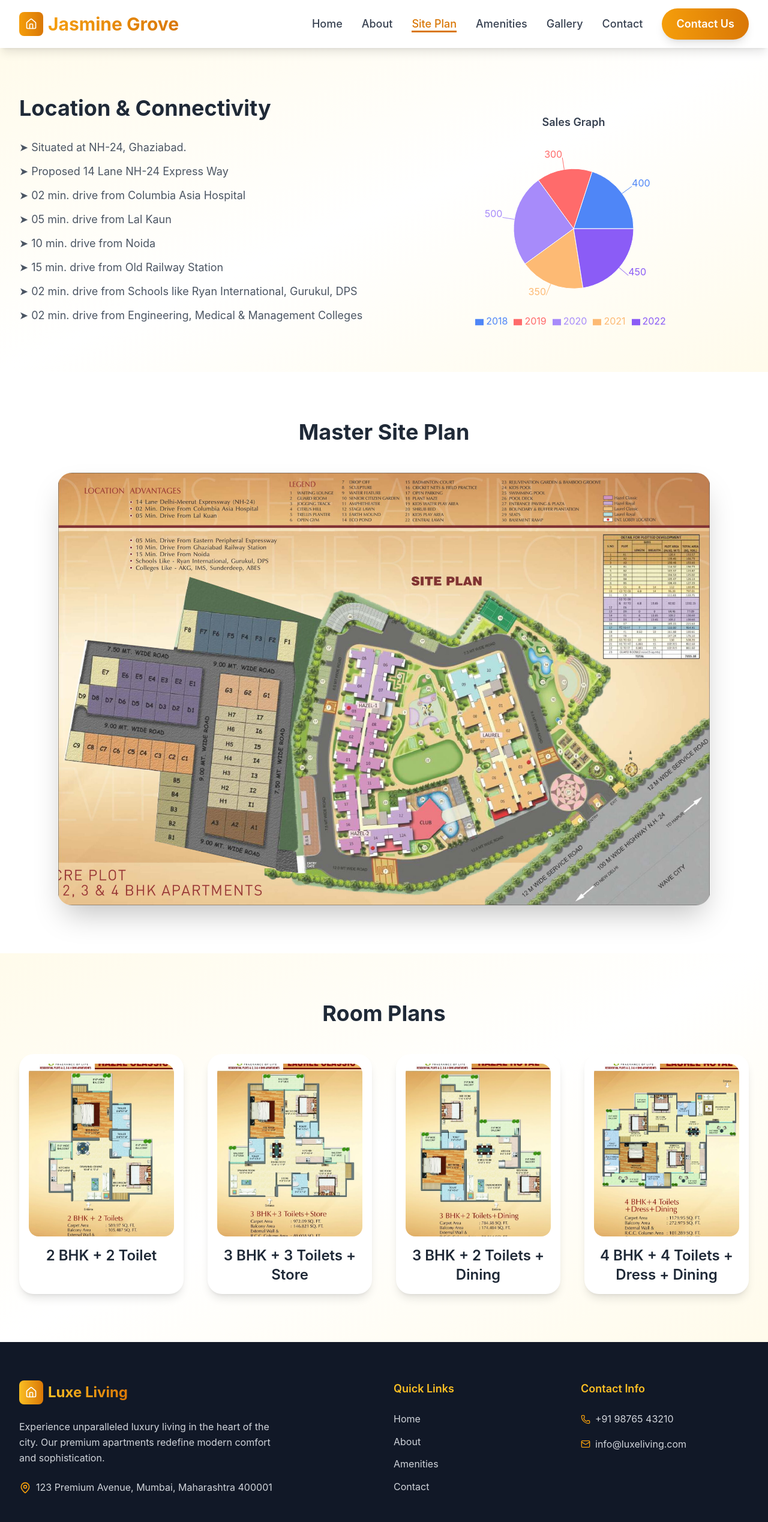
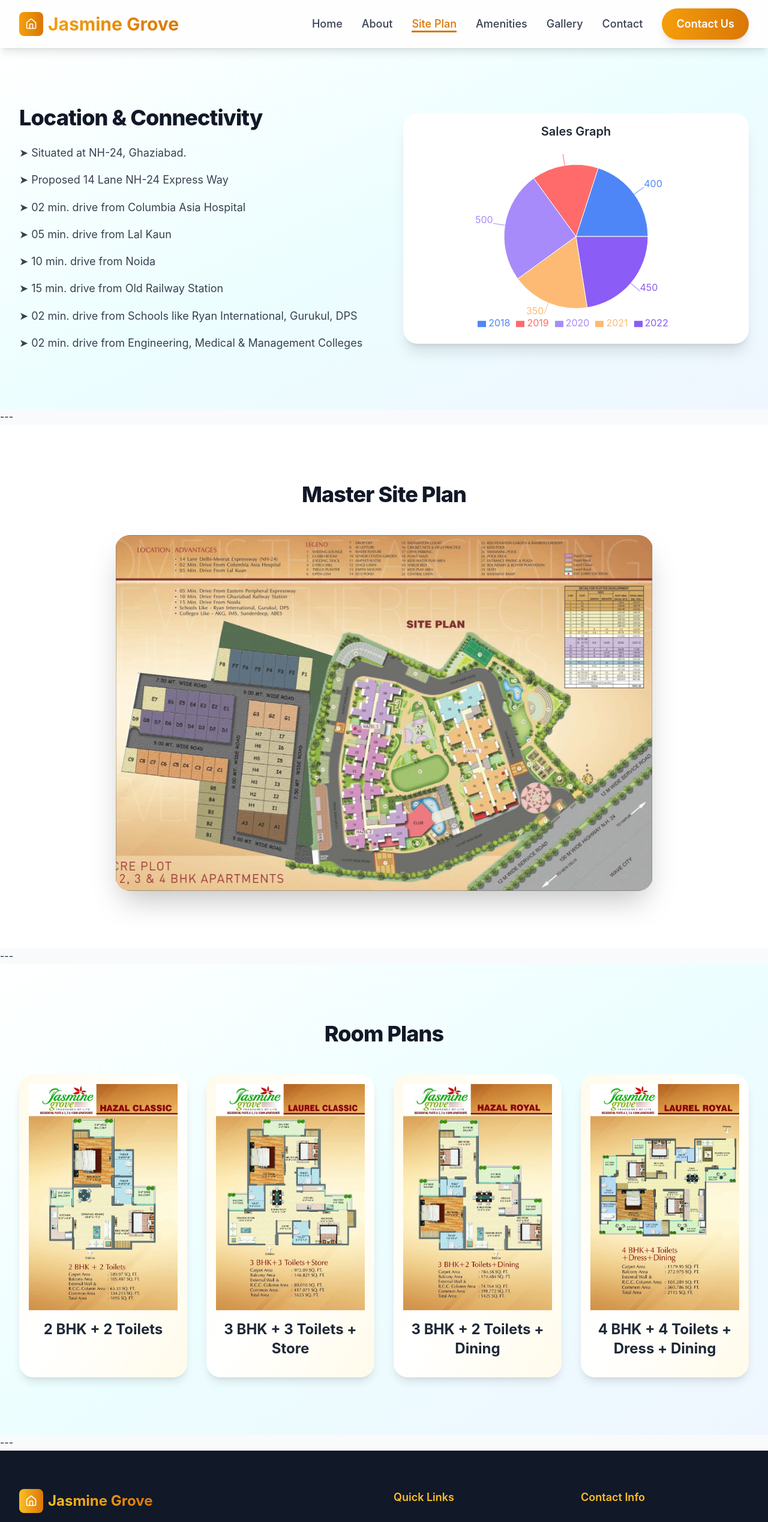
Before and after one commit to AgarwalArsh11/Jasmine-grove, a React (Create React App) app: page /siteplan in a window 1280 px wide. Shown: the top 2537 px of the page at 60% size. Built offline with nearby package versions, Linux system fonts and the light colour scheme.

Commit message:
Updated sitePlan and footer

```diff
--- a/src/components/Footer.jsx
+++ b/src/components/Footer.jsx
@@ -1,6 +1,6 @@
-import React from 'react';
-import { Link } from 'react-router-dom';
-import { Home, Phone, Mail, MapPin } from 'lucide-react';
+import React from "react";
+import { Link } from "react-router-dom";
+import { Home, Phone, Mail, MapPin } from "lucide-react";
 
 const Footer = () => {
   return (
@@ -13,25 +13,31 @@ const Footer = () => {
                 <Home className="w-5 h-5 text-white" />
               </div>
               <span className="text-2xl font-bold bg-gradient-to-r from-amber-400 to-amber-600 bg-clip-text text-transparent">
-                Luxe Living
+                Jasmine Grove
               </span>
             </Link>
             <p className="text-gray-300 mb-6 max-w-md leading-relaxed">
-              Experience unparalleled luxury living in the heart of the city. Our premium apartments redefine modern comfort and sophistication.
+              Experience unparalleled luxury living in the heart of the city.
+              Our premium apartments redefine modern comfort and sophistication.
             </p>
             <div className="flex items-center space-x-2 text-gray-300">
               <MapPin className="w-5 h-5 text-amber-500" />
-              <span>123 Premium Avenue, Mumbai, Maharashtra 400001</span>
+              <span>
+                {" "}
+                Delhi Meerut Expressway, NH-24, Ghaziabad, Uttar Pradesh 201002
+              </span>
             </div>
           </div>
 
           <div>
-            <h4 className="text-lg font-semibold mb-6 text-amber-400">Quick Links</h4>
+            <h4 className="text-lg font-semibold mb-6 text-amber-400">
+              Quick Links
+            </h4>
             <ul className="space-y-3">
-              {['Home', 'About', 'Amenities', 'Contact'].map((link) => (
+              {["Home", "About", "Amenities", "Contact"].map((link) => (
                 <li key={link}>
                   <Link
-                    to={link === 'Home' ? '/' : `/${link.toLowerCase()}`}
+                    to={link === "Home" ? "/" : `/${link.toLowerCase()}`}
                     className="text-gray-300 hover:text-amber-400 transition-colors duration-300"
                   >
                     {link}
@@ -42,15 +48,17 @@ const Footer = () => {
           </div>
 
           <div>
-            <h4 className="text-lg font-semibold mb-6 text-amber-400">Contact Info</h4>
+            <h4 className="text-lg font-semibold mb-6 text-amber-400">
+              Contact Info
+            </h4>
             <ul className="space-y-4">
               <li className="flex items-center space-x-2">
                 <Phone className="w-4 h-4 text-amber-500" />
-                <span className="text-gray-300">+91 98765 43210</span>
+                <span className="text-gray-300">+91-9015750750</span>
               </li>
               <li className="flex items-center space-x-2">
                 <Mail className="w-4 h-4 text-amber-500" />
-                <span className="text-gray-300">info@luxeliving.com</span>
+                <span className="text-gray-300">info@jasminegrove.co.in</span>
               </li>
             </ul>
           </div>
--- a/src/hooks/hooks.js
+++ b/src/hooks/hooks.js
@@ -23,7 +23,7 @@ export const useIntersectionObserver = (options = {}) => {
 
     const observer = new IntersectionObserver(([entry]) => {
       setIsIntersecting(entry.isIntersecting);
-    }, { threshold: 0.1, ...options });
+    }, { threshold: 0.5, ...options });
 
     observer.observe(elementRef);
     return () => observer.disconnect();
--- a/src/pages/SitePlan.jsx
+++ b/src/pages/SitePlan.jsx
@@ -1,11 +1,5 @@
 import React, { useState } from "react";
-import {
-  PieChart,
-  Pie,
-  Cell,
-  Legend,
-  ResponsiveContainer,
-} from "recharts";
+import { PieChart, Pie, Cell, Legend, ResponsiveContainer } from "recharts";
 
 // Import images
 import sitePlanImg from "../assets/siteplan/large-plan.jpg";
@@ -30,29 +24,32 @@ const SitePlan = () => {
   const [selectedImg, setSelectedImg] = useState(null);
 
   return (
-    <div className="min-h-screen pt-20">
-
-      {/* Location & Connectivity */}
-      <section className="py-20 bg-gradient-to-br from-amber-50 via-white to-amber-50">
-        <div className="max-w-7xl mx-auto px-4 sm:px-6 lg:px-8 grid lg:grid-cols-2 gap-12 items-center">
+    <div className="min-h-screen pt-20 bg-gray-50">
+      {/* Location & Connectivity Section */}
+      <section className="py-24 bg-gradient-to-br from-white via-cyan-50 to-blue-50">
+        <div className="max-w-7xl mx-auto px-4 sm:px-6 lg:px-8 grid lg:grid-cols-2 gap-16 items-center">
           <div>
-            <h2 className="text-4xl font-bold text-gray-800 mb-8">
+            <h2 className="text-4xl font-extrabold text-gray-900 mb-6 tracking-tight">
               Location & Connectivity
             </h2>
-            <ul className="space-y-3 text-lg text-gray-600">
+            <ul className="space-y-4 text-lg text-gray-700 leading-relaxed">
               <li>➤ Situated at NH-24, Ghaziabad.</li>
               <li>➤ Proposed 14 Lane NH-24 Express Way</li>
               <li>➤ 02 min. drive from Columbia Asia Hospital</li>
               <li>➤ 05 min. drive from Lal Kaun</li>
               <li>➤ 10 min. drive from Noida</li>
               <li>➤ 15 min. drive from Old Railway Station</li>
-              <li>➤ 02 min. drive from Schools like Ryan International, Gurukul, DPS</li>
-              <li>➤ 02 min. drive from Engineering, Medical & Management Colleges</li>
+              <li>
+                ➤ 02 min. drive from Schools like Ryan International, Gurukul,
+                DPS
+              </li>
+              <li>
+                ➤ 02 min. drive from Engineering, Medical & Management Colleges
+              </li>
             </ul>
           </div>
-
-          <div className="h-80">
-            <h3 className="text-lg font-semibold text-gray-700 text-center mb-4">
+          <div className="h-96 w-full p-4 rounded-3xl shadow-xl bg-white flex flex-col justify-center">
+            <h3 className="text-xl font-semibold text-gray-800 text-center mb-6">
               Sales Graph
             </h3>
             <ResponsiveContainer width="100%" height="100%">
@@ -61,11 +58,14 @@ const SitePlan = () => {
                   data={salesData}
                   dataKey="value"
                   nameKey="name"
-                  outerRadius={100}
+                  outerRadius={120}
                   label
                 >
                   {salesData.map((entry, index) => (
-                    <Cell key={`cell-${index}`} fill={COLORS[index % COLORS.length]} />
+                    <Cell
+                      key={`cell-${index}`}
+                      fill={COLORS[index % COLORS.length]}
+                    />
                   ))}
                 </Pie>
                 <Legend />
@@ -74,66 +74,84 @@ const SitePlan = () => {
           </div>
         </div>
       </section>
-
-      {/* Large Site Plan */}
-      <section className="py-20 bg-white">
+      ---
+      {/* Master Site Plan Section */}
+      {/* Master Site Plan Section */}
+      <section className="py-24 bg-white">
         <div className="max-w-6xl mx-auto px-4 sm:px-6 lg:px-8">
-          <h2 className="text-4xl font-bold text-gray-800 text-center mb-12">
+          <h2 className="text-4xl font-extrabold text-gray-900 text-center mb-12 tracking-tight">
             Master Site Plan
           </h2>
           <img
             src={sitePlanImg}
             alt="Site Plan"
-            className="w-full rounded-3xl shadow-2xl cursor-pointer hover:opacity-90"
+            className="w-full max-w-4xl mx-auto rounded-3xl shadow-2xl cursor-pointer transition-transform duration-500 ease-in-out hover:scale-[1.01]"
             onClick={() => setSelectedImg(sitePlanImg)}
           />
         </div>
       </section>
-
-      {/* Room Plans */}
-      <section className="py-20 bg-gradient-to-br from-amber-50 via-white to-amber-50">
+      ---
+      {/* Room Plans Section */}
+      <section className="py-24 bg-gradient-to-br from-white via-cyan-50 to-blue-50">
         <div className="max-w-7xl mx-auto px-4 sm:px-6 lg:px-8">
-          <h2 className="text-4xl font-bold text-gray-800 text-center mb-12">
+          <h2 className="text-4xl font-extrabold text-gray-900 text-center mb-12 tracking-tight">
             Room Plans
           </h2>
-          <div className="grid sm:grid-cols-2 lg:grid-cols-4 gap-10">
+          <div className="grid sm:grid-cols-2 lg:grid-cols-4 gap-8">
             {[
-              { title: "2 BHK + 2 Toilet", img: room1 },
-              { title: "3 BHK + 3 Toilets + Store", img: room2 },
-              { title: "3 BHK + 2 Toilets + Dining", img: room3 },
-              { title: "4 BHK + 4 Toilets + Dress + Dining", img: room4 },
+              {
+                title: "2 BHK + 2 Toilets",
+                img: room1,
+              },
+              {
+                title: "3 BHK + 3 Toilets + Store",
+                img: room2,
+              },
+              {
+                title: "3 BHK + 2 Toilets + Dining",
+                img: room3,
+              },
+              {
+                title: "4 BHK + 4 Toilets + Dress + Dining",
+                img: room4,
+              },
             ].map((room, i) => (
               <div
                 key={i}
-                className="bg-white rounded-3xl shadow-lg hover:shadow-2xl transition p-4 flex flex-col items-center"
+                className="rounded-3xl shadow-lg transition-all duration-500 hover:shadow-2xl flex flex-col overflow-hidden transform hover:-translate-y-2 bg-gradient-to-br from-amber-50 via-white to-amber-50"
               >
-                <div className="w-full overflow-hidden rounded-2xl">
+                {/* Image Container */}
+                <div className="p-4 w-full">
                   <img
                     src={room.img}
                     alt={room.title}
-                    className="w-full h-72 object-cover transition-transform duration-300 hover:scale-105 cursor-pointer"
+                    className="w-full h-auto object-contain cursor-pointer"
                     onClick={() => setSelectedImg(room.img)}
                   />
                 </div>
-                <h3 className="text-xl sm:text-2xl font-semibold text-center text-gray-800 mt-4">
-                  {room.title}
-                </h3>
+
+                {/* Title Section */}
+                <div className="p-6 pt-0 w-full text-center">
+                  <h3 className="text-2xl font-bold text-gray-800 mb-2">
+                    {room.title}
+                  </h3>
+                </div>
               </div>
             ))}
           </div>
         </div>
       </section>
-
-      {/* Modal */}
+      ---
+      {/* Modal for Enlarged Image */}
       {selectedImg && (
         <div
-          className="fixed inset-0 bg-black bg-opacity-80 flex items-center justify-center z-50 p-4"
+          className="fixed inset-0 bg-black bg-opacity-80 flex items-center justify-center z-50 p-4 animate-fadeIn"
           onClick={() => setSelectedImg(null)}
         >
           <img
             src={selectedImg}
             alt="Enlarged view"
-            className="max-w-5xl max-h-[95vh] rounded-2xl shadow-2xl"
+            className="max-w-5xl max-h-[95vh] rounded-2xl shadow-2xl transform scale-95 animate-zoomIn"
           />
         </div>
       )}
```
Also changed, not shown: 1 other file (tests, documents, lock files or other folders).
